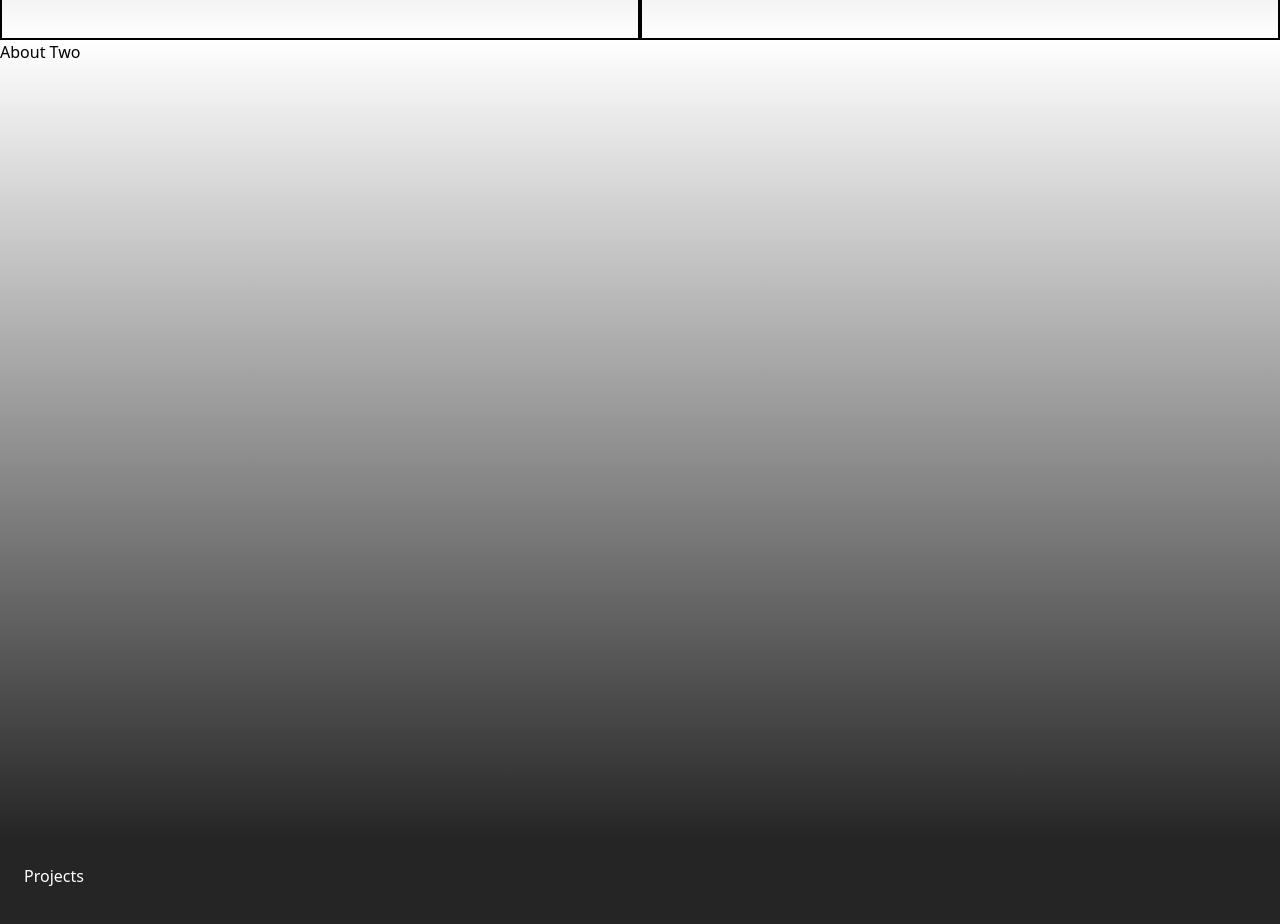
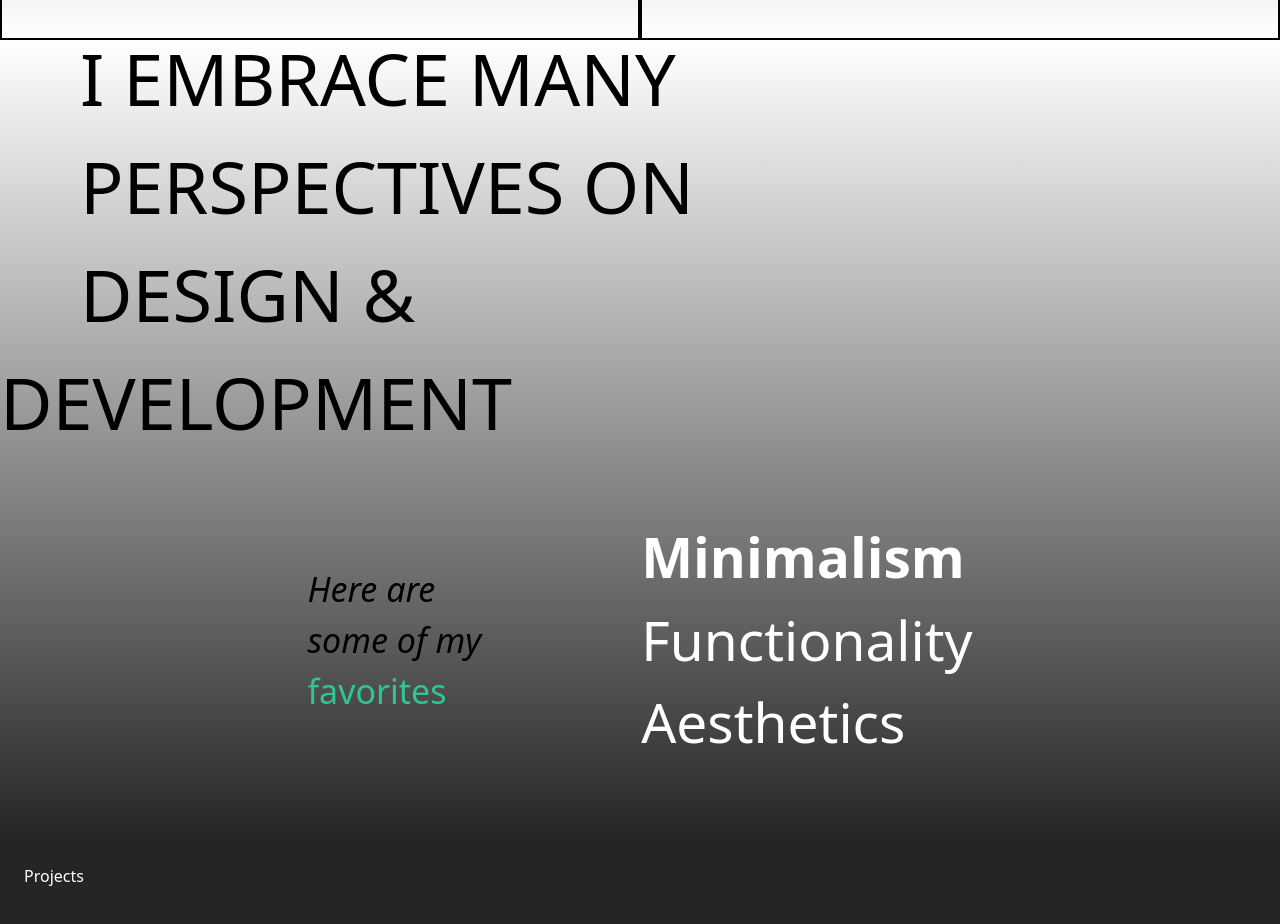
Before and after one commit to 4nth0ny1/portfolio-t3, a Next.js app: page / in a window 1280 px wide. Shown: the part 1560-2484 px from the top of the page. Built offline with nearby package versions, Linux system fonts and the light colour scheme.

Commit message:
added about part two

```diff
--- a/src/pages/index.tsx
+++ b/src/pages/index.tsx
@@ -76,7 +76,29 @@ function About() {
 }
 
 function AboutTwo() {
-  return <div className="text-black">About Two</div>;
+  return (
+    <div className="h-full">
+      <div className="flex h-1/2 flex-col justify-center indent-20">
+        <h2 className="w-2/3 text-[72px] font-thin">I EMBRACE MANY</h2>
+        <h2 className="w-2/3 text-[72px] font-thin">PERSPECTIVES ON</h2>
+        <h2 className="w-2/3 text-[72px] font-thin">DESIGN & DEVELOPMENT</h2>
+      </div>
+      <div className="flex h-1/2 flex-col justify-center">
+        <div className="flex flex-row justify-center gap-40">
+          <div className="flex flex-col justify-center text-[34px]">
+            <p className="italic">Here are</p>
+            <p className="italic">some of my</p>
+            <span className="text-[#31C58F]">favorites</span>
+          </div>
+          <ul className="text-[55px] text-white">
+            <li className="font-bold">Minimalism</li>
+            <li>Functionality</li>
+            <li className="font-thin">Aesthetics</li>
+          </ul>
+        </div>
+      </div>
+    </div>
+  );
 }
 
 function Projects() {
@@ -104,7 +126,7 @@ export default function Home() {
       <div className="h-screen bg-gradient-to-b from-[#252525] to-[#FFF]">
         <About />
       </div>
-      <div className="min-h-screen bg-gradient-to-b from-[#FFF] to-[#252525]">
+      <div className="h-screen bg-gradient-to-b from-[#FFF] to-[#252525]">
         <AboutTwo />
       </div>
 
```
